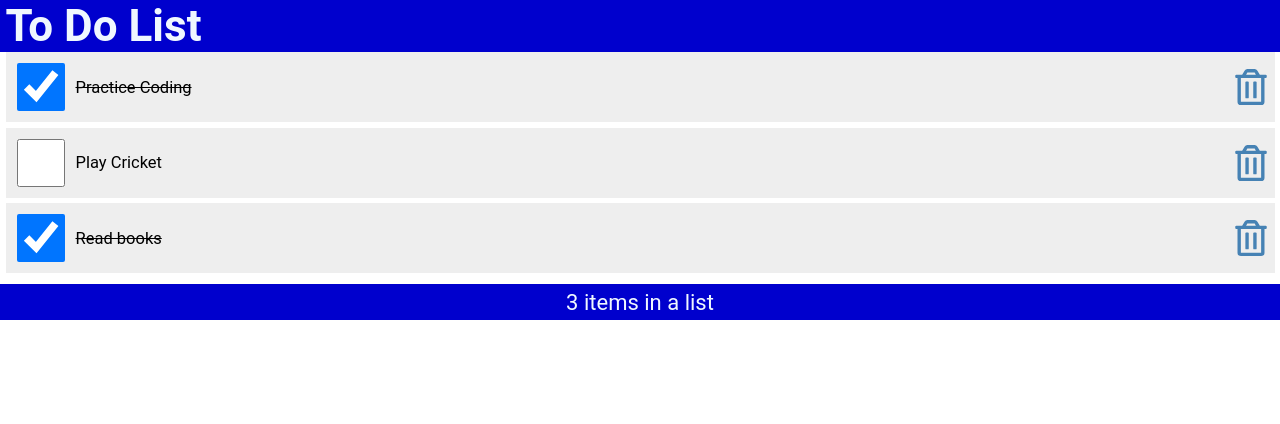
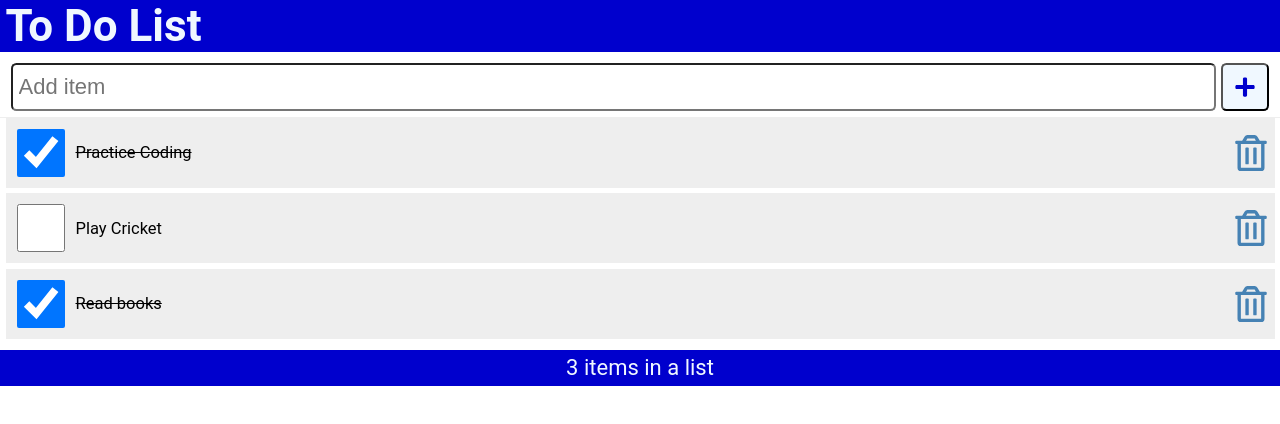
Before and after one commit to Hharan06/React-Course, a React (Create React App) app: page / in a window 1280 px wide. Shown: the top 424 px of the page. Built offline with nearby package versions, Linux system fonts and the light colour scheme.

Commit message:
Controlled Inputs

```diff
--- /dev/null
+++ b/src/AddItem.js
@@ -0,0 +1,21 @@
+import React from "react"
+import { FaPlus } from "react-icons/fa"
+
+const AddItem = ({newItem, setNewItem, handleSubmit}) => {
+  return (
+    <form className="addForm" onSubmit={handleSubmit}>
+        <label htmlFor="addItem">Add Item:</label>
+        <input
+            type="text"
+            autoFocus
+            placeholder="Add item"
+            name="addItem"
+            value={newItem}
+            onChange={(e) => setNewItem(e.target.value)}
+            required />
+        <button type="submit"><FaPlus role="button" /></button>
+    </form>
+  )
+}
+
+export default AddItem
--- a/src/App.js
+++ b/src/App.js
@@ -3,6 +3,7 @@
 import Content from './Content';
 import Footer from './Footer';
 import { useState } from 'react';
+import AddItem from './AddItem';
 
 function App() {
     const [items, setItems] = useState([
@@ -23,6 +24,8 @@
           },
       ])
 
+    const [newItem, setNewItem] = useState("");
+
     const handleCheck = (id) => {
           const listItems = items.map((item) => item.id===id ? {...item, checked:!item.checked} : item);
           setItems(listItems);
@@ -33,9 +36,20 @@
           setItems(listItems)
       }
 
+    const handleSubmit = (e) => {
+      e.preventDefault()
+      console.log(newItem)
+      setNewItem('')
+    }
+
   return (
     <div>
       <Header title="To Do List"/>
+      <AddItem
+        newItem = {newItem}
+        setNewItem = {setNewItem}
+        handleSubmit = {handleSubmit}
+      />
       <Content
         items = {items}
         handleCheck = {handleCheck}
--- a/src/Footer.js
+++ b/src/Footer.js
@@ -1,10 +1,9 @@
 import React from "react";
 
 const Footer = ({length}) => {
-  const year = new Date().getFullYear(); //
 
   return (
-    <footer>{length} {length>1 ? "items": "item"} in a list</footer> //
+    <footer>{length} {length>1 ? "items": "item"} in a list</footer>
   );
 };
 
--- a/src/index.css
+++ b/src/index.css
@@ -150,7 +150,7 @@
   font-size: 1rem;
   background-color: aliceblue;
   color: mediumblue;
-  cursor: pointer;
+  cursor: pointer
 }
 
 button:focus,
```
